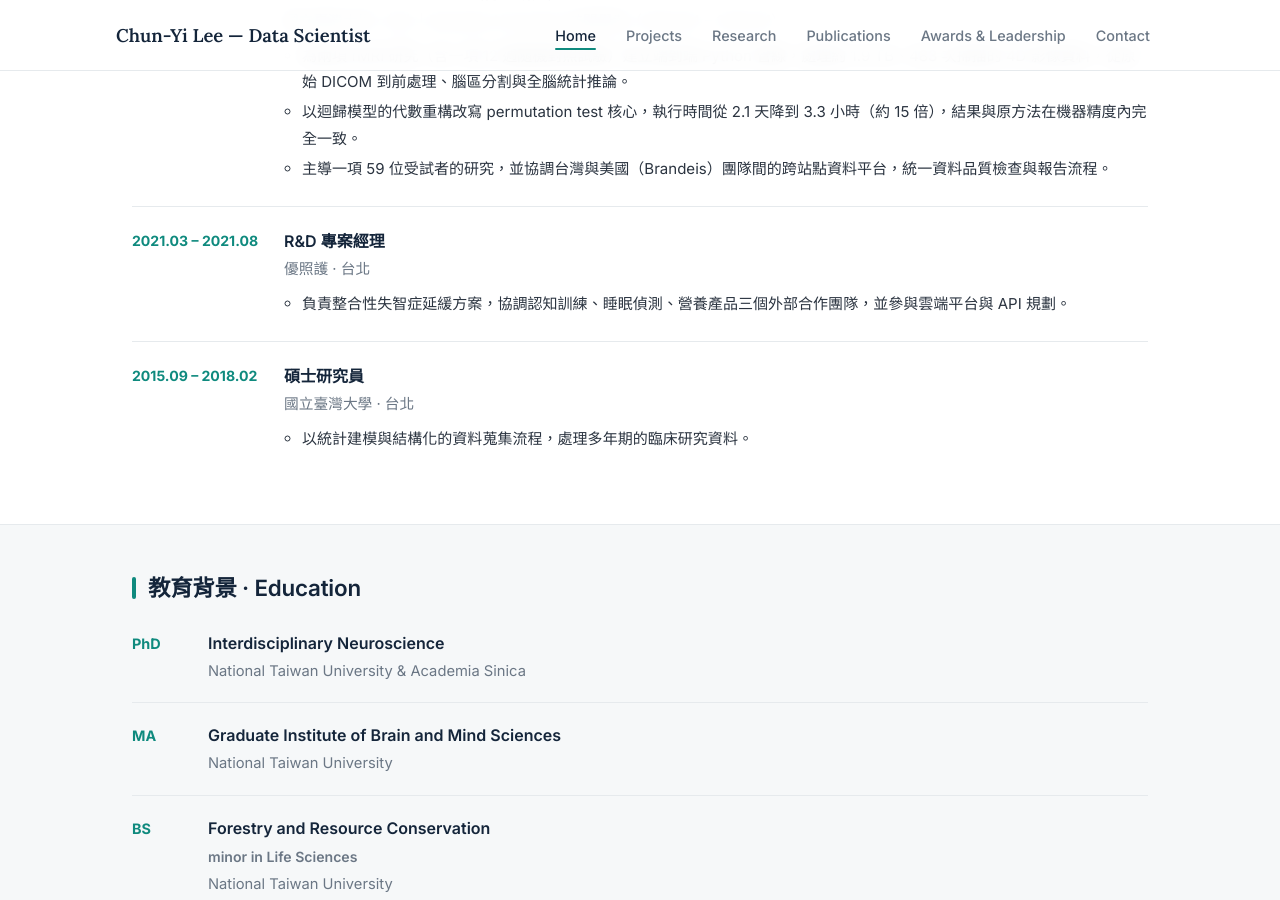
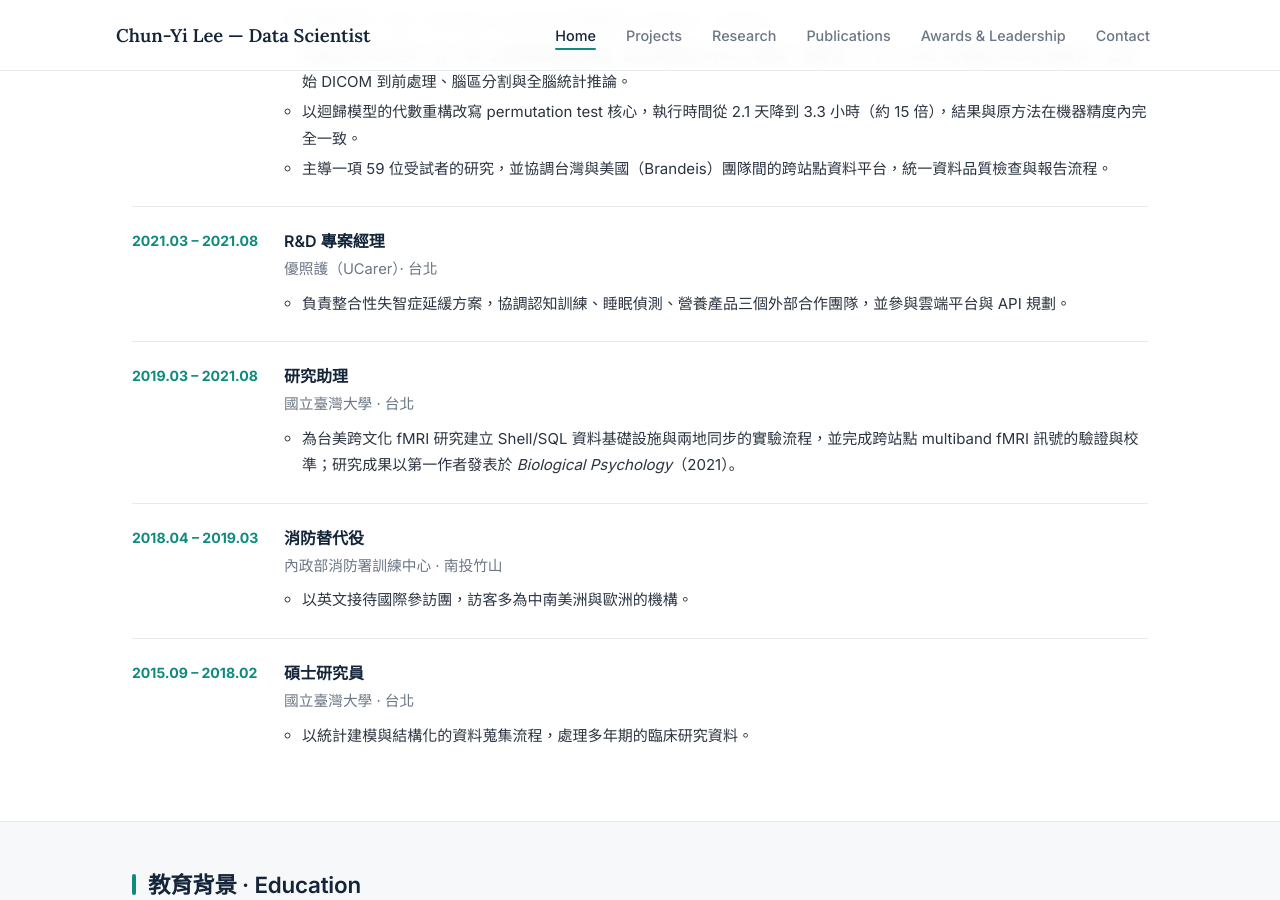
Before and after one commit to JamesLeeCY/JamesLeeCY.github.io, a Jekyll site: the page built from index.html, in a window 1280 px wide and 900 px high, scrolled down 927 px. Built offline with Jekyll 4.4.1, drawn with Linux system fonts in a browser that asks for light colours.

Commit message:
Homepage Experience: add NTU research assistant and substitute military service
Co-Authored-By: Claude Opus 5.5 <noreply@anthropic.com>

```diff
--- a/index.html
+++ b/index.html
@@ -63,9 +63,29 @@ permalink: /
             <span class="exp-period">2021.03 – 2021.08</span>
             <div>
                 <div class="exp-role">R&amp;D 專案經理</div>
-                <div class="exp-org">優照護 · 台北</div>
+                <div class="exp-org">優照護（UCarer）· 台北</div>
                 <ul>
                     <li>負責整合性失智症延緩方案，協調認知訓練、睡眠偵測、營養產品三個外部合作團隊，並參與雲端平台與 API 規劃。</li>
+                </ul>
+            </div>
+        </li>
+        <li>
+            <span class="exp-period">2019.03 – 2021.08</span>
+            <div>
+                <div class="exp-role">研究助理</div>
+                <div class="exp-org">國立臺灣大學 · 台北</div>
+                <ul>
+                    <li>為台美跨文化 fMRI 研究建立 Shell/SQL 資料基礎設施與兩地同步的實驗流程，並完成跨站點 multiband fMRI 訊號的驗證與校準；研究成果以第一作者發表於 <em>Biological Psychology</em>（2021）。</li>
+                </ul>
+            </div>
+        </li>
+        <li>
+            <span class="exp-period">2018.04 – 2019.03</span>
+            <div>
+                <div class="exp-role">消防替代役</div>
+                <div class="exp-org">內政部消防署訓練中心 · 南投竹山</div>
+                <ul>
+                    <li>以英文接待國際參訪團，訪客多為中南美洲與歐洲的機構。</li>
                 </ul>
             </div>
         </li>
```
Also changed, not shown: HANDOFF.md (+2 -1 lines).
